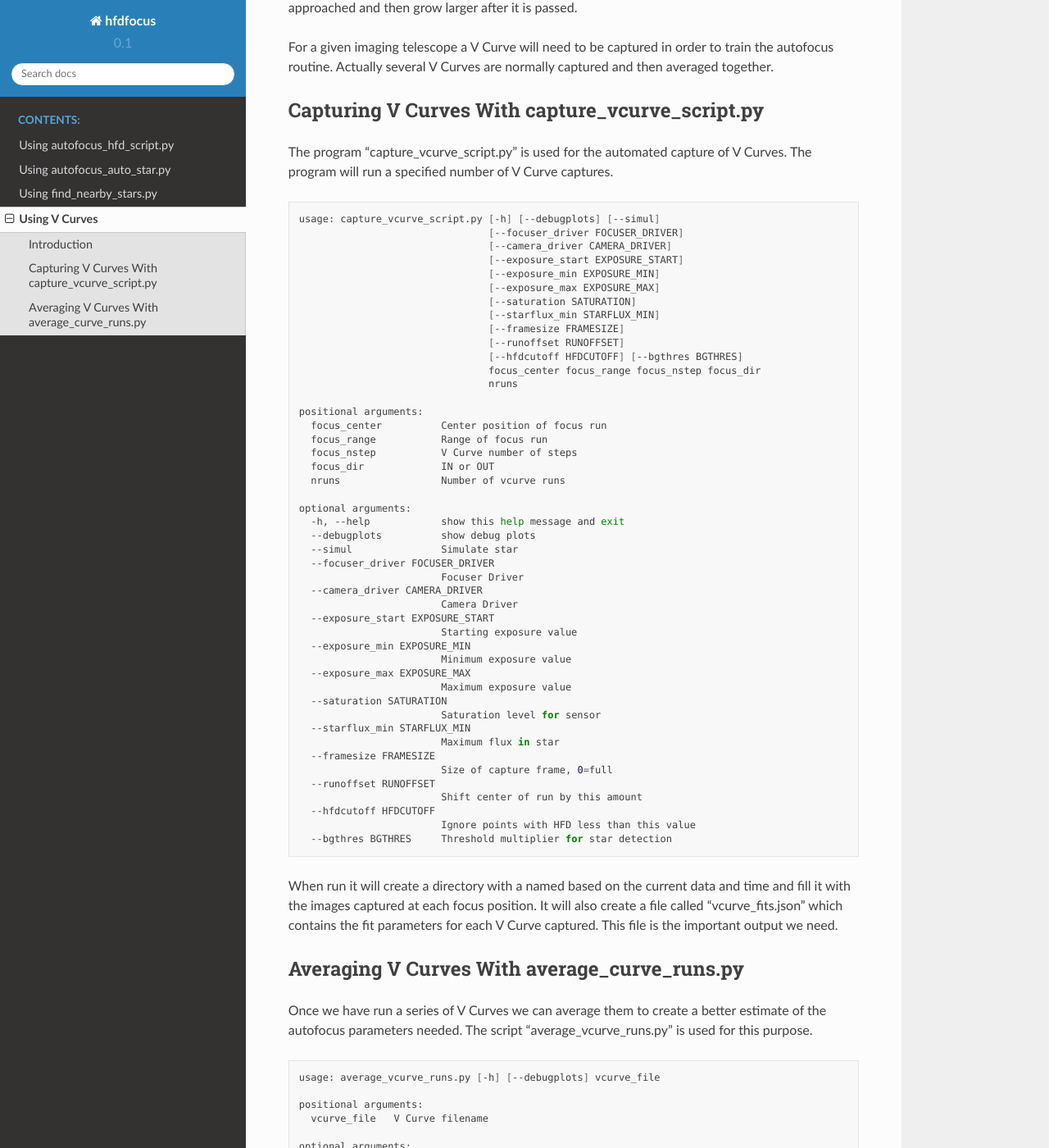
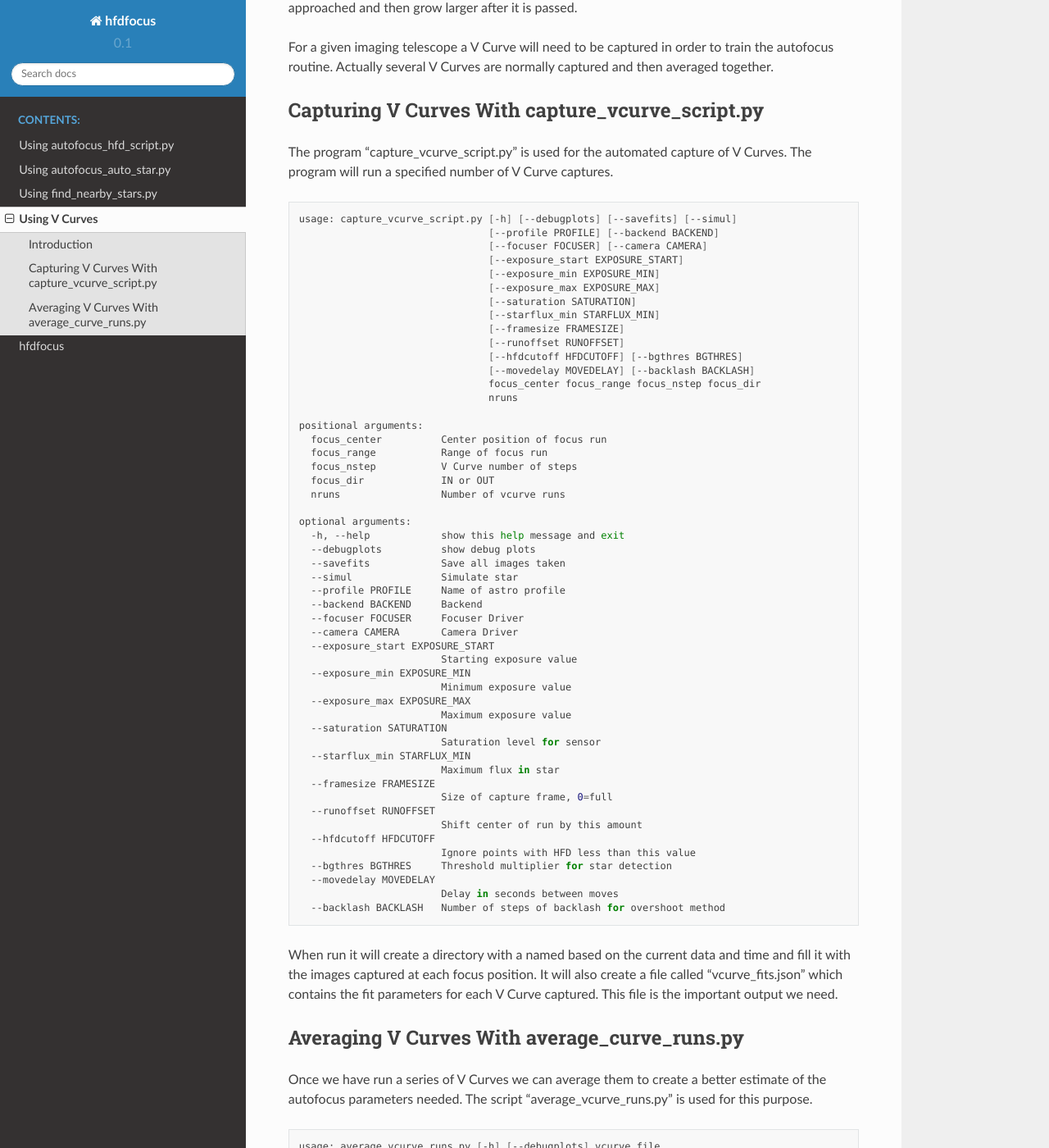
Before and after one commit to PythonAstroimagingSuite/hfdfocus, a Sphinx documentation site: the page built from docs/source/working_with_vcurves.rst, in a window 1280 px wide and 1400 px high, scrolled down 266 px. Shown: the whole window at 82% size. Built offline with Sphinx 7.4.7 and the Read the Docs theme 2.0.0, drawn with Linux system fonts in a browser that asks for light colours.

```diff
--- a/docs/source/conf.py
+++ b/docs/source/conf.py
@@ -12,7 +12,7 @@
 #
 import os
 import sys
-sys.path.insert(0, os.path.abspath('..'))
+sys.path.insert(0, os.path.abspath('../../'))
 
 
 # -- Project information -----------------------------------------------------
@@ -34,19 +34,24 @@ release = '0.1'
 # extensions coming with Sphinx (named 'sphinx.ext.*') or your custom
 # ones.
 extensions = [
-    'sphinx.ext.autodoc',
-    'sphinx.ext.doctest',
-    'sphinx.ext.intersphinx',
-    'sphinx.ext.todo',
-    'sphinx.ext.coverage',
-    'sphinx.ext.mathjax',
-    'sphinx.ext.ifconfig',
-    'sphinx.ext.viewcode',
-    'sphinx.ext.githubpages',
+        'sphinx.ext.autodoc',
+        'sphinx.ext.autosummary',
+        'sphinx.ext.autosectionlabel',
+        'sphinx.ext.napoleon',
+        'sphinx_rtd_theme'
 ]
+
+
+# prevent name collision from 'Bugfixes' in all release notes
+autosectionlabel_prefix_document = True
+
+# disable Google style (use NumPy)
+napoleon_google_docstring = False
 
 # Add any paths that contain templates here, relative to this directory.
 templates_path = ['_templates']
+
+autosummary_generate = True
 
 # The language for content autogenerated by Sphinx. Refer to documentation
 # for a list of supported languages.
@@ -60,6 +65,10 @@ language = 'en'
 # This pattern also affects html_static_path and html_extra_path.
 exclude_patterns = []
 
+# document __init__() also
+autoclass_content = 'both'
+
+master_doc = 'index'
 
 # -- Options for HTML output -------------------------------------------------
 
@@ -72,9 +81,9 @@ html_theme = 'sphinx_rtd_theme'
 # further.  For a list of options available for each theme, see the
 # documentation.
 #
-html_theme_options = {
-                        'body_max_width' : '80%'
-                     }
+# html_theme_options = {
+#                         'body_max_width' : '80%'
+#                      }
 
 # Add any paths that contain custom static files (such as style sheets) here,
 # relative to this directory. They are copied after the builtin static files,
--- a/docs/source/index.rst
+++ b/docs/source/index.rst
@@ -14,7 +14,7 @@ Welcome to hfdfocus's documentation!
    autofocus_auto_star
    find_nearby_stars
    working_with_vcurves
-
+   modules
 
 
 Indices and tables
--- a/docs/source/working_with_vcurves.rst
+++ b/docs/source/working_with_vcurves.rst
@@ -20,9 +20,9 @@ V Curves.  The program will run a specified number of V Curve captures.
 
 .. code-block:: bash
 
-    usage: capture_vcurve_script.py [-h] [--debugplots] [--simul]
-                                    [--focuser_driver FOCUSER_DRIVER]
-                                    [--camera_driver CAMERA_DRIVER]
+    usage: capture_vcurve_script.py [-h] [--debugplots] [--savefits] [--simul]
+                                    [--profile PROFILE] [--backend BACKEND]
+                                    [--focuser FOCUSER] [--camera CAMERA]
                                     [--exposure_start EXPOSURE_START]
                                     [--exposure_min EXPOSURE_MIN]
                                     [--exposure_max EXPOSURE_MAX]
@@ -31,6 +31,7 @@ V Curves.  The program will run a specified number of V Curve captures.
                                     [--framesize FRAMESIZE]
                                     [--runoffset RUNOFFSET]
                                     [--hfdcutoff HFDCUTOFF] [--bgthres BGTHRES]
+                                    [--movedelay MOVEDELAY] [--backlash BACKLASH]
                                     focus_center focus_range focus_nstep focus_dir
                                     nruns
 
@@ -44,11 +45,12 @@ V Curves.  The program will run a specified number of V Curve captures.
     optional arguments:
       -h, --help            show this help message and exit
       --debugplots          show debug plots
+      --savefits            Save all images taken
       --simul               Simulate star
-      --focuser_driver FOCUSER_DRIVER
-                            Focuser Driver
-      --camera_driver CAMERA_DRIVER
-                            Camera Driver
+      --profile PROFILE     Name of astro profile
+      --backend BACKEND     Backend
+      --focuser FOCUSER     Focuser Driver
+      --camera CAMERA       Camera Driver
       --exposure_start EXPOSURE_START
                             Starting exposure value
       --exposure_min EXPOSURE_MIN
@@ -66,6 +68,10 @@ V Curves.  The program will run a specified number of V Curve captures.
       --hfdcutoff HFDCUTOFF
                             Ignore points with HFD less than this value
       --bgthres BGTHRES     Threshold multiplier for star detection
+      --movedelay MOVEDELAY
+                            Delay in seconds between moves
+      --backlash BACKLASH   Number of steps of backlash for overshoot method
+
 
 When run it will create a directory with a named based on the current data and time
 and fill it with the images captured at each focus position.  It will also create
--- /dev/null
+++ b/requirements.txt
@@ -0,0 +1,5 @@
+numpy>=1.16.0
+matplotlib>=3.0.0
+astroplan>=0.4
+astropy>=3.1.0
+scipy>=1.2.0
```
Also changed, not shown: docs/source/hfdfocus.rst (+36 -14 lines).
